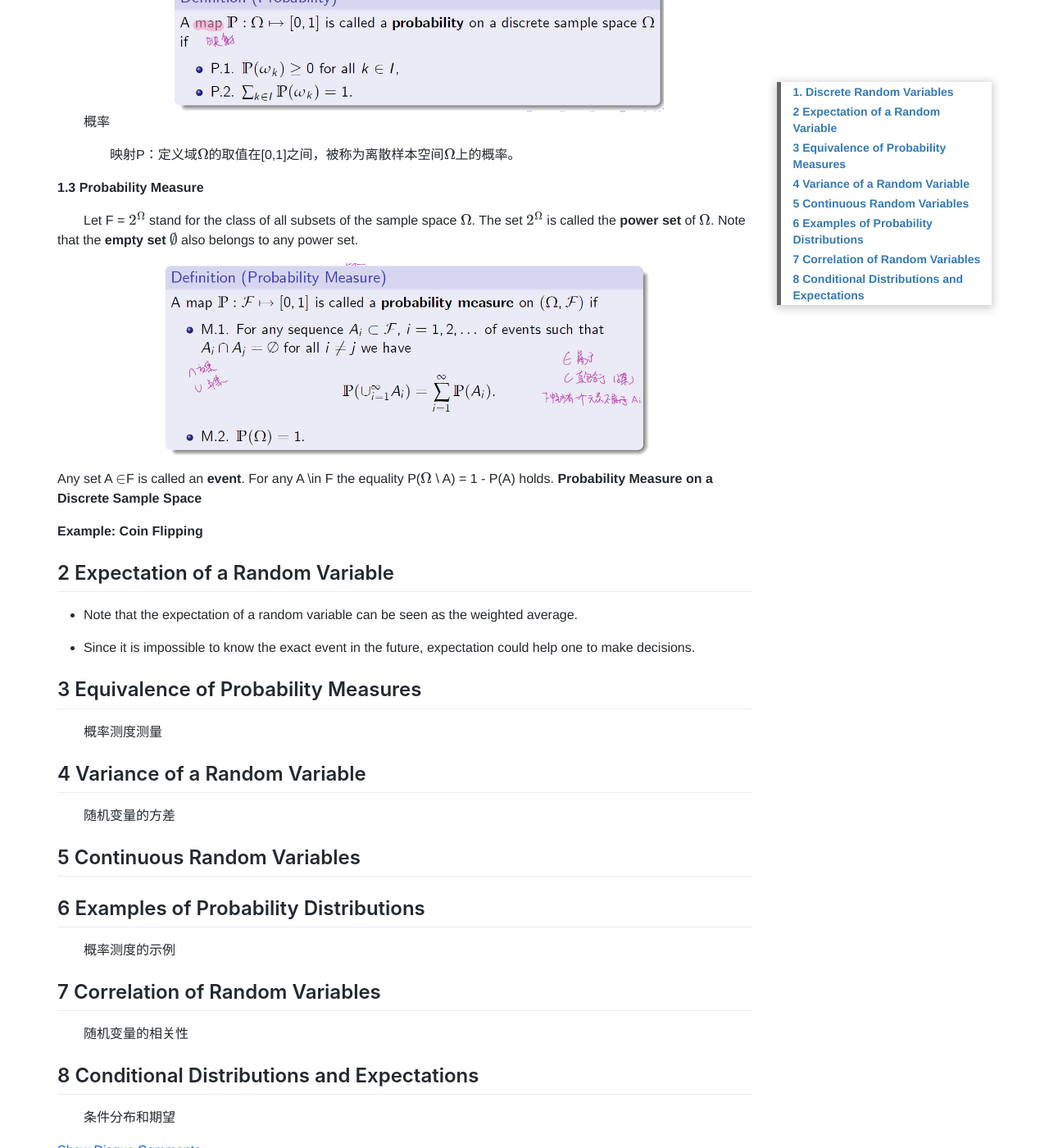
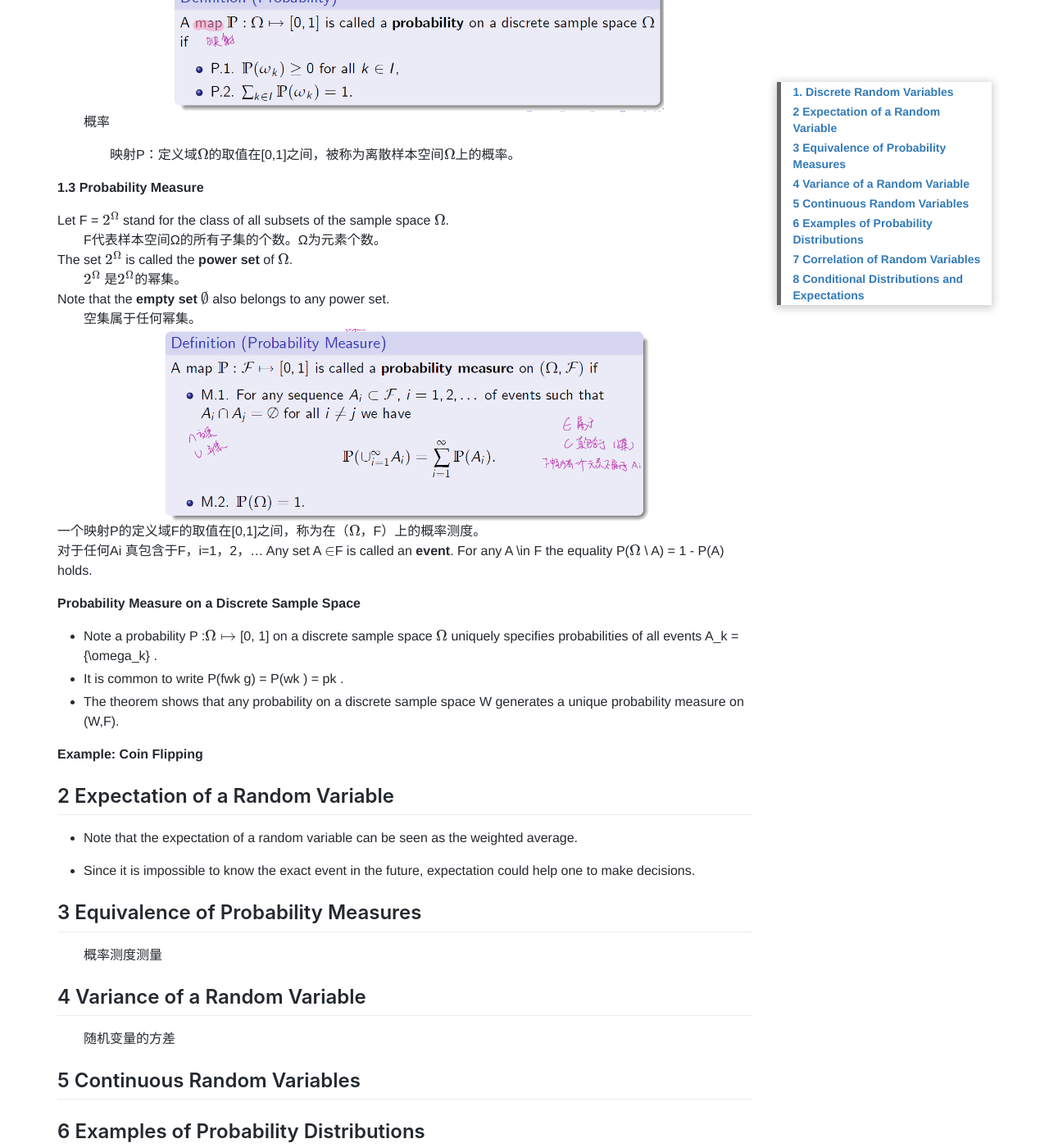
Before and after one commit to damien0x0023/damien0x0023.github.io, a Jekyll site: the page built from _posts/2020/business/ECON5020/2021-01-27-ProbabilityReview.MD, in a window 1280 px wide and 1400 px high, scrolled down 1880 px. Shown: the whole window at 82% size. Built offline with Jekyll 4.4.1, drawn with Linux system fonts in a browser that asks for light colours; nearby versions of some CDN libraries; comment, search, counter and statistics services are not loaded.

Commit message:
Update 2021-01-27-ProbabilityReview.MD
{\omega_k}

```diff
--- a/_posts/2020/business/ECON5020/2021-01-27-ProbabilityReview.MD
+++ b/_posts/2020/business/ECON5020/2021-01-27-ProbabilityReview.MD
@@ -64,16 +64,22 @@ The states are called **samples** or **elementary events**.
 
 **1.3 Probability Measure**
 
-&emsp;&emsp;Let F = \\( 2^\Omega \\) stand for the class of all subsets of the sample space \\( \Omega \\).
+Let F = \\( 2^\Omega \\) stand for the class of all subsets of the sample space \\( \Omega \\).
+&emsp;&emsp;F代表样本空间Ω的所有子集的个数。Ω为元素个数。
 The set \\( 2^\Omega \\) is called the **power set** of \\( \Omega \\).
+&emsp;&emsp;\\( 2^\Omega \\) 是\\( 2^\Omega \\)的幂集。
 Note that the **empty set** \\(\emptyset\\) also belongs to any power set.
-
+&emsp;&emsp;空集属于任何幂集。
   !["FIG.3"](https://raw.githubusercontent.com/damien0x0023/damien0x0023.github.io/master/assets/images/2020/ECON5020/PR5.png "FIG.3")
-
+一个映射P的定义域F的取值在[0,1]之间，称为在（\\( \Omega \\)，F）上的概率测度。
+对于任何Ai 真包含于F，i=1，2，...
 Any set A \\(\in\\)F is called an **event**.
 For any A \\in F the equality P(\\( \Omega \\) \ A) = 1 - P(A) holds.
+
 **Probability Measure on a Discrete Sample Space**
-
+- Note a probability P :\\(\Omega \mapsto \\)  [0, 1] on a discrete sample space \\( \Omega \\)  uniquely specifies probabilities of all events A_k = {\omega_k} .
+- It is common to write P(fwk g) = P(wk ) = pk .
+- The theorem shows that any probability on a discrete sample space W generates a unique probability measure on (W,F).
 
 **Example: Coin Flipping**
 
```
